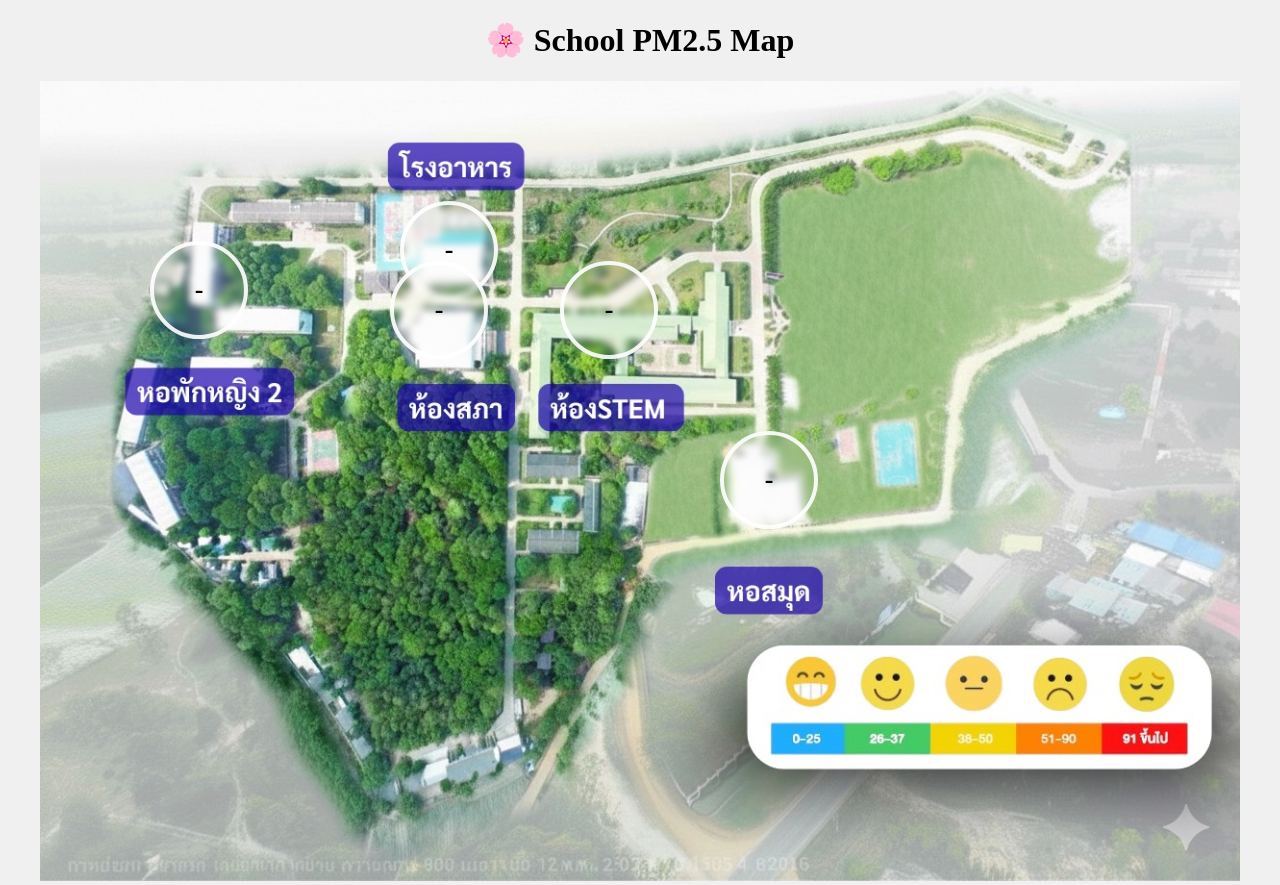
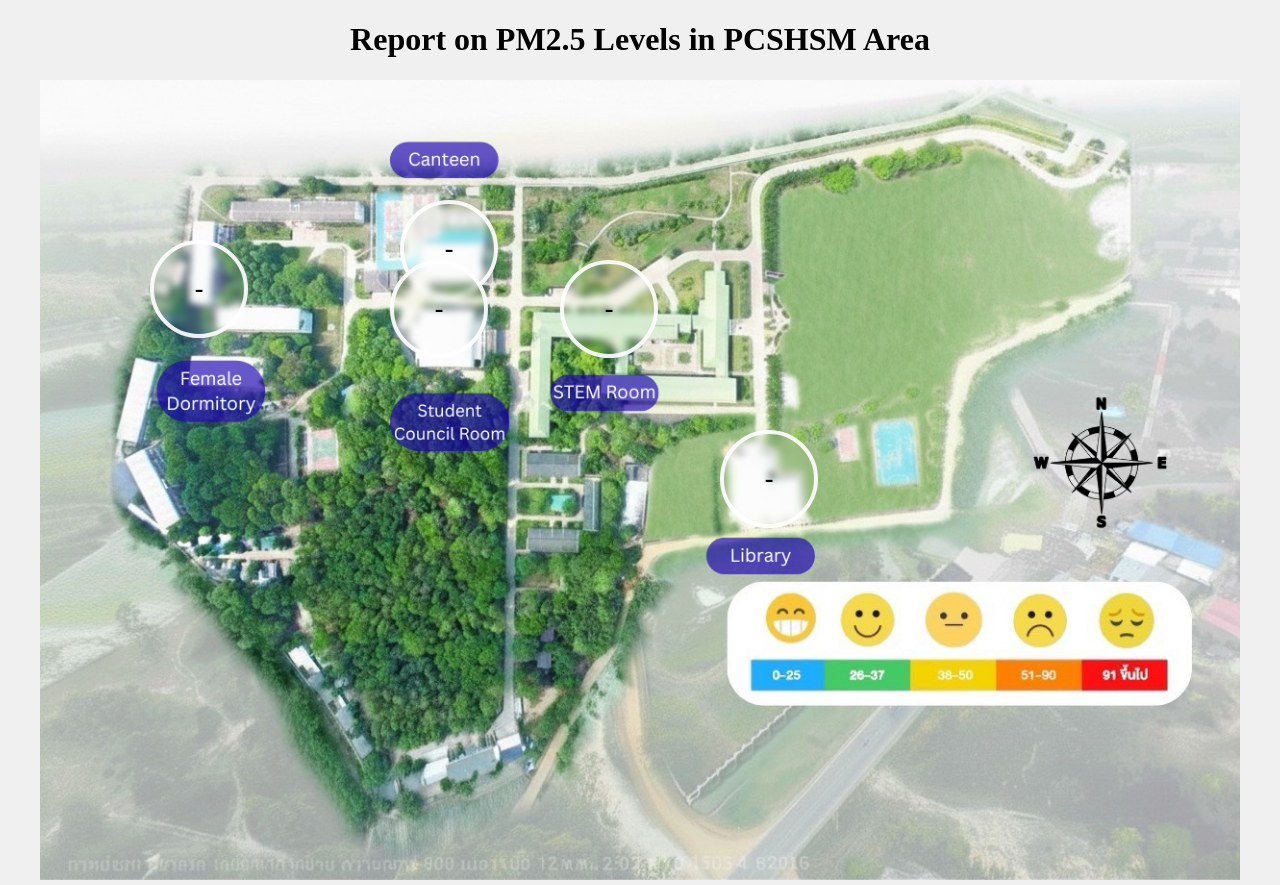
Before and after one commit to hamhadee2552-collab/yakkinteenoi3, a website: page dashboard.html in a window 1280 px wide. Drawn offline with Linux system fonts and the light colour scheme; no server answers.

Commit message:
Update dashboard.html

```diff
--- a/dashboard.html
+++ b/dashboard.html
@@ -5,7 +5,7 @@
 
 <meta charset="utf-8">
 
-<title>🌸 School PM2.5 Map</title>
+<title>Report on PM2.5 Levels in PCSHSM Area</title>
 
 <style>
 
@@ -166,7 +166,7 @@ box-shadow:
 
 
 
-<h1>🌸 School PM2.5 Map</h1>
+<h1>Report on PM2.5 Levels in PCSHSM Area</h1>
 
 
 
@@ -174,7 +174,7 @@ box-shadow:
 
 
 
-<img src="map.jpg" width="1200">
+<img src="map2.png" width="1200">
 
 
 
```
